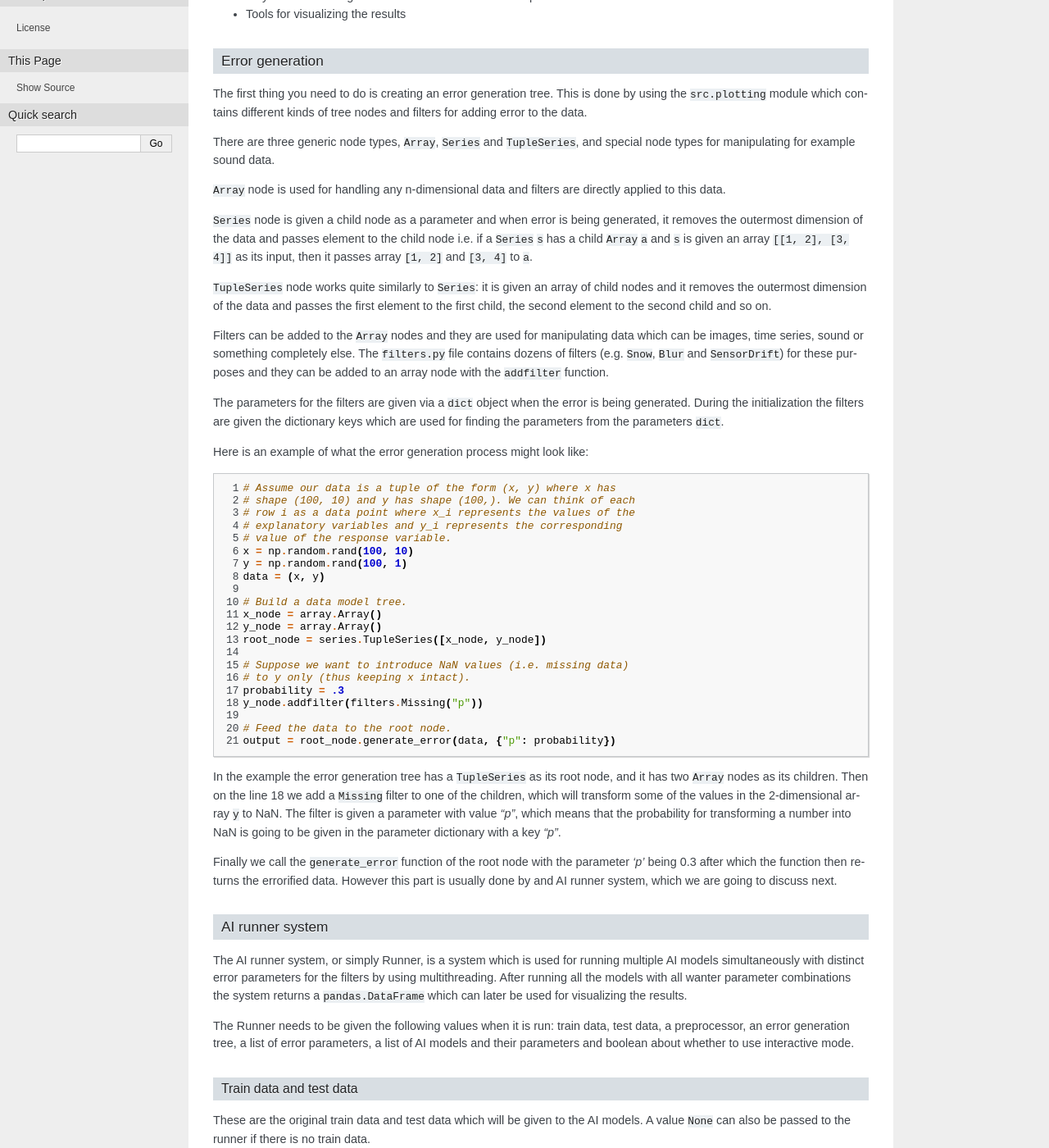
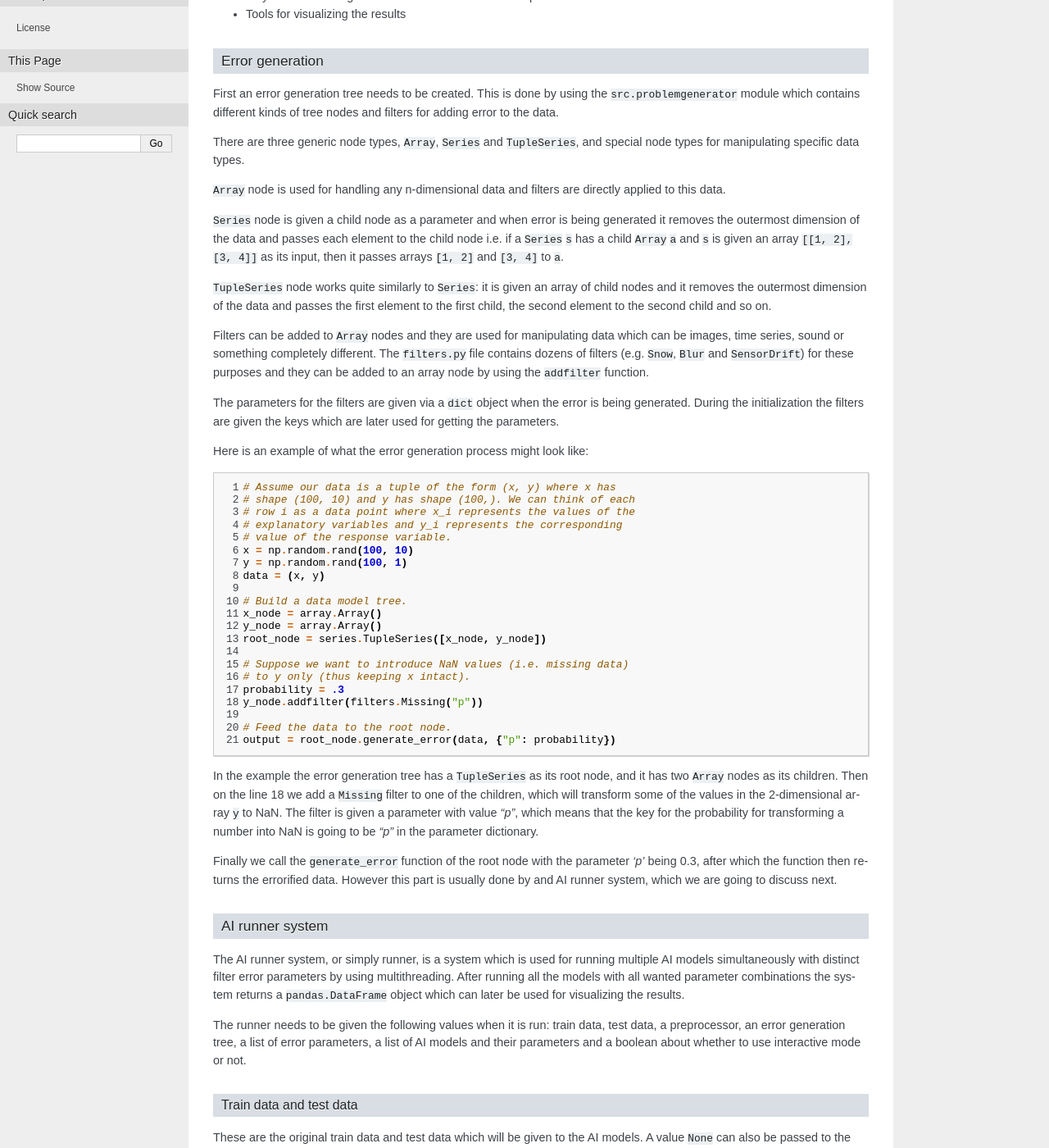
Before and after one commit to dpEmu/dpEmu, a Sphinx documentation site: the page built from docs/manual.rst, in a window 1280 px wide and 1400 px high, scrolled down 596 px. Shown: the whole window at 82% size. Built offline with Sphinx 7.4.7, drawn with Linux system fonts in a browser that asks for light colours; some of the changed text lies outside the part shown.

Commit message:
Fix typos and grammar

```diff
--- a/docs/manual.rst
+++ b/docs/manual.rst
@@ -26,30 +26,30 @@
 
 dpEmu consists of three components:
 
-* A system for builidng an error generator
+* A system for building an error generator
 * A system for running the AI models with different error parameters
 * Tools for visualizing the results
 
 Error generation
 ^^^^^^^^^^^^^^^^
 
-The first thing you need to do is creating an error generation tree. This is done by using the ``src.plotting`` module which contains different kinds of tree nodes and filters for adding error to the data.
+First an error generation tree needs to be created. This is done by using the ``src.problemgenerator`` module which contains different kinds of tree nodes and filters for adding error to the data.
 
-There are three generic node types, ``Array``, ``Series`` and ``TupleSeries``, and special node types for manipulating for example sound data.
+There are three generic node types, ``Array``, ``Series`` and ``TupleSeries``, and special node types for manipulating specific data types.
 
 ``Array`` node is used for handling any n-dimensional data and filters are directly applied to this data.
 
-``Series`` node is given a child node as a parameter and when error is being generated, it removes the outermost dimension of the data and passes element to the child node
-i.e. if a ``Series`` ``s`` has a child ``Array`` ``a`` and ``s`` is given an array ``[[1, 2], [3, 4]]`` as its input, then it passes array ``[1, 2]`` and ``[3, 4]`` to ``a``.
+``Series`` node is given a child node as a parameter and when error is being generated it removes the outermost dimension of the data and passes each element to the child node
+i.e. if a ``Series`` ``s`` has a child ``Array`` ``a`` and ``s`` is given an array ``[[1, 2], [3, 4]]`` as its input, then it passes arrays ``[1, 2]`` and ``[3, 4]`` to ``a``.
 
 ``TupleSeries`` node works quite similarly to ``Series``: it is given an array of child nodes and it removes the outermost dimension of the data
 and passes the first element to the first child, the second element to the second child and so on.
 
-Filters can be added to the ``Array`` nodes and they are used for manipulating data which can be images, time series, sound or something completely else. The ``filters.py`` file contains dozens of filters (e.g. ``Snow``, ``Blur`` and ``SensorDrift``)
-for these purposes and they can be added to an array node with the ``addfilter`` function.
+Filters can be added to ``Array`` nodes and they are used for manipulating data which can be images, time series, sound or something completely different. The ``filters.py`` file contains dozens of filters (e.g. ``Snow``, ``Blur`` and ``SensorDrift``)
+for these purposes and they can be added to an array node by using the ``addfilter`` function.
 
-The parameters for the filters are given via a ``dict`` object when the error is being generated. During the initialization the filters are given the dictionary keys which are
-used for finding the parameters from the parameters ``dict``.
+The parameters for the filters are given via a ``dict`` object when the error is being generated. During the initialization the filters are given the keys which are
+later used for getting the parameters.
 
 Here is an example of what the error generation process might look like:
 
@@ -79,18 +79,18 @@
     output = root_node.generate_error(data, {"p": probability})
 
 In the example the error generation tree has a ``TupleSeries`` as its root node, and it has two ``Array`` nodes as its children. Then on the line 18 we add a ``Missing`` filter to one of the children,
-which will transform some of the values in the 2-dimensional array ``y`` to NaN. The filter is given a parameter with value *"p"*, which means that the probability for transforming a number into NaN is going to be given in the parameter dictionary with a key *"p"*.
+which will transform some of the values in the 2-dimensional array ``y`` to NaN. The filter is given a parameter with value *"p"*, which means that the key for the probability for transforming a number into NaN is going to be *"p"* in the parameter dictionary.
 
-Finally we call the ``generate_error`` function of the root node with the parameter *'p'* being 0.3 after which the function then returns the errorified data. However this part is usually done by and AI runner system,
+Finally we call the ``generate_error`` function of the root node with the parameter *'p'* being 0.3, after which the function then returns the errorified data. However this part is usually done by and AI runner system,
 which we are going to discuss next.
 
 AI runner system
 ^^^^^^^^^^^^^^^^
 
-The AI runner system, or simply Runner, is a system which is used for running multiple AI models simultaneously with distinct error parameters for the filters by using multithreading. After running all the models with all wanter parameter combinations
-the system returns a ``pandas.DataFrame`` which can later be used for visualizing the results.
+The AI runner system, or simply runner, is a system which is used for running multiple AI models simultaneously with distinct filter error parameters by using multithreading. After running all the models with all wanted parameter combinations
+the system returns a ``pandas.DataFrame`` object which can later be used for visualizing the results.
 
-The Runner needs to be given the following values when it is run: train data, test data, a preprocessor, an error generation tree, a list of error parameters, a list of AI models and their parameters and boolean about whether to use interactive mode.
+The runner needs to be given the following values when it is run: train data, test data, a preprocessor, an error generation tree, a list of error parameters, a list of AI models and their parameters and a boolean about whether to use interactive mode or not.
 
 Train data and test data
 """"""""""""""""""""""""
@@ -123,7 +123,7 @@
 
 The list of AI model parameters is a list of dictionaries containing three keys: *"model"*, *"params_list"* and *"use_clean_train_data"*.
 
-The value of *"model"* is a class instead of an object.
+The value of *"model"* is **a class instead of an object**.
 The given class should implement the function ``run(train_data, test_data, parameters)`` which runs the model on the train data and test data with given parameters and returns a dictionary containing the scores and possibly additional data.
 
 The value of *"params_list"* is a list of dictionaries where each dictionary contains one set of parameters for model. The model will be given these parameters when the ``run(train_data, test_data, parameters)`` function is called.
@@ -173,7 +173,7 @@
 Some of the functions for visualizing the results require the interactive mode, for some of them it's optional
 and most of them have no interactive functionality.
 
-Basically what the interactive mode does is that it adds a column containing the modified test data to the results ``DataFrame``.
+Basically what the interactive mode does is that it adds a column containing the modified test data to the resulting ``DataFrame`` object.
 The interactive visualizer functions use this data to display points of data so that e.g. the programmer can try to figure out why
 something was classified incorrectly.
 
```
Also changed, not shown: other parts of docs/manual.rst (+1 -1 lines).
